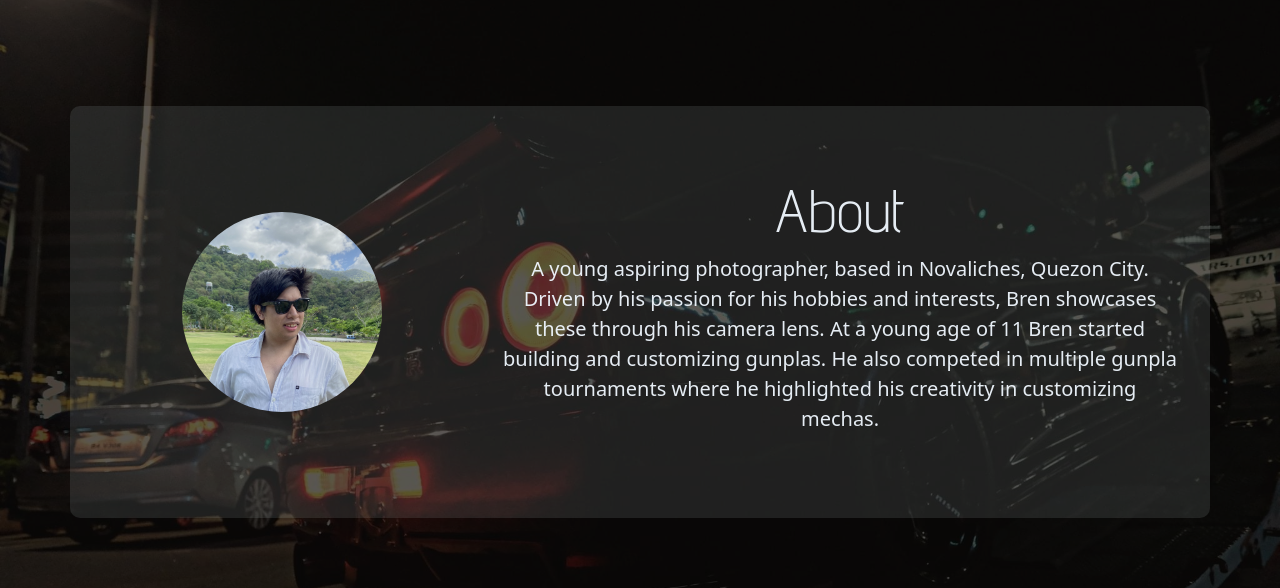
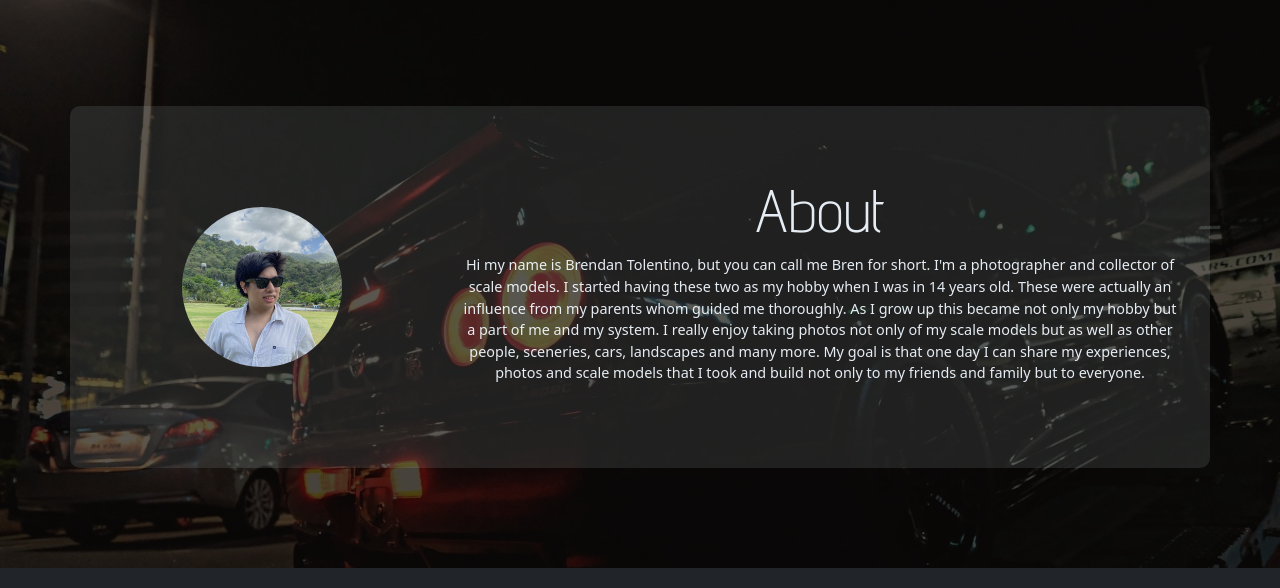
Before and after one commit to winduuuu42/KodeGo, a plain HTML site: page Assets/mini_project_1/index.html in a window 1280 px wide. Shown: the part 1630-2218 px from the top of the page. Drawn offline with nearby package versions, Linux system fonts and the light colour scheme; a web font is replaced by a local one.

Commit message:
finalized project

```diff
--- a/Assets/mini_project_1/Assets/styles.css
+++ b/Assets/mini_project_1/Assets/styles.css
@@ -181,9 +181,10 @@ intro */
 }
 
 .bren-photo{
-  width: 200px;
-  border-radius: 100px;
+  width: 10em;
+  border-radius: 5em;
   opacity: 0.9;
+  justify-self: center;
 }
 
 .bren-photo:hover{
@@ -207,7 +208,7 @@ intro */
 
 .about-me-right p{
   color: hsl(208, 100%, 97%, 0.95);
-  font-size: 20px;
+  font-size: 0.9em;
 }
 
 
--- a/Assets/mini_project_1/index.html
+++ b/Assets/mini_project_1/index.html
@@ -190,7 +190,7 @@
           <div class="about-me-right">
             <h2>About</h2>
             <p>
-              A young aspiring photographer, based in Novaliches, Quezon City. Driven by his passion for his hobbies and interests, Bren showcases these through his camera lens. At a young age of 11 Bren started building and customizing gunplas. He also competed in multiple gunpla tournaments where he highlighted his creativity in customizing mechas.
+              Hi my name is Brendan Tolentino, but you can call me Bren for short. I'm a photographer and collector of scale models. I started having these two as my hobby when I was in 14 years old. These were actually an influence from my parents whom guided me thoroughly. As I grow up this became not only my hobby but a part of me and my system. I really enjoy taking photos not only of my scale models but as well as other people, sceneries, cars, landscapes and many more. My goal is that one day  I can share my experiences, photos and scale models that I took and build not only to my friends and family but to everyone.
             </p>
           </div>
         </div>
```
Also changed, not shown: Assets/mini_project_1/gallery_2.html (+4 -4 lines).
